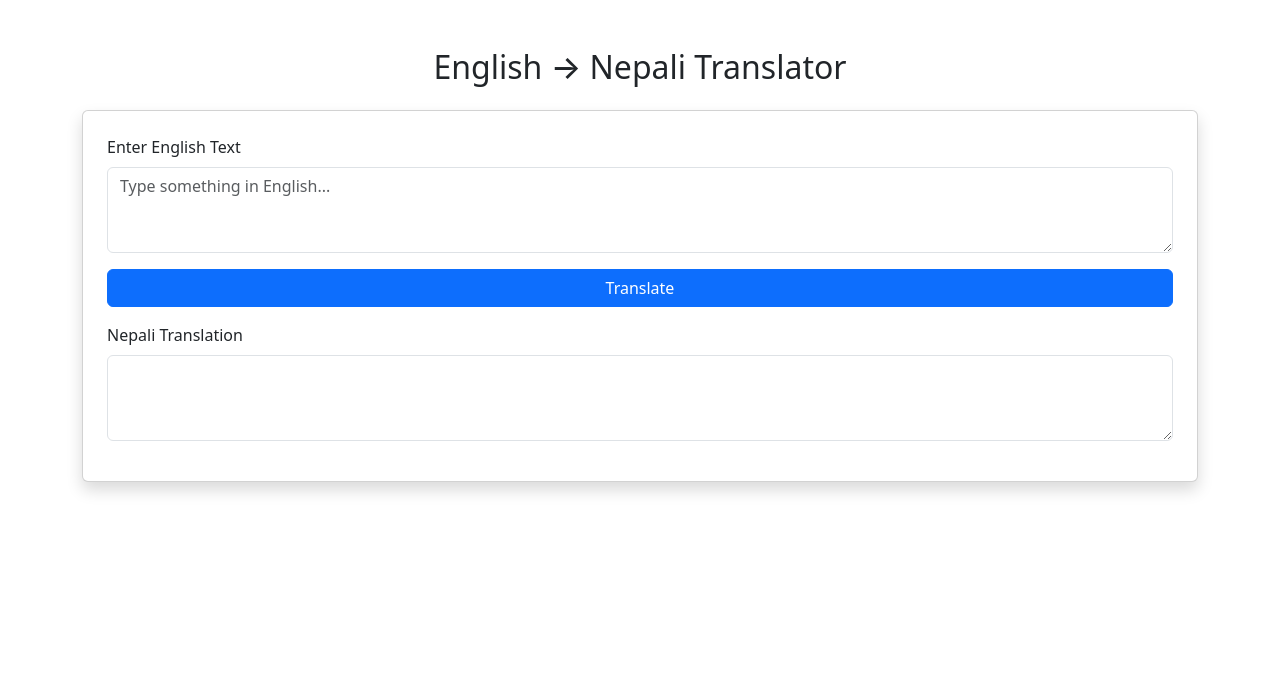
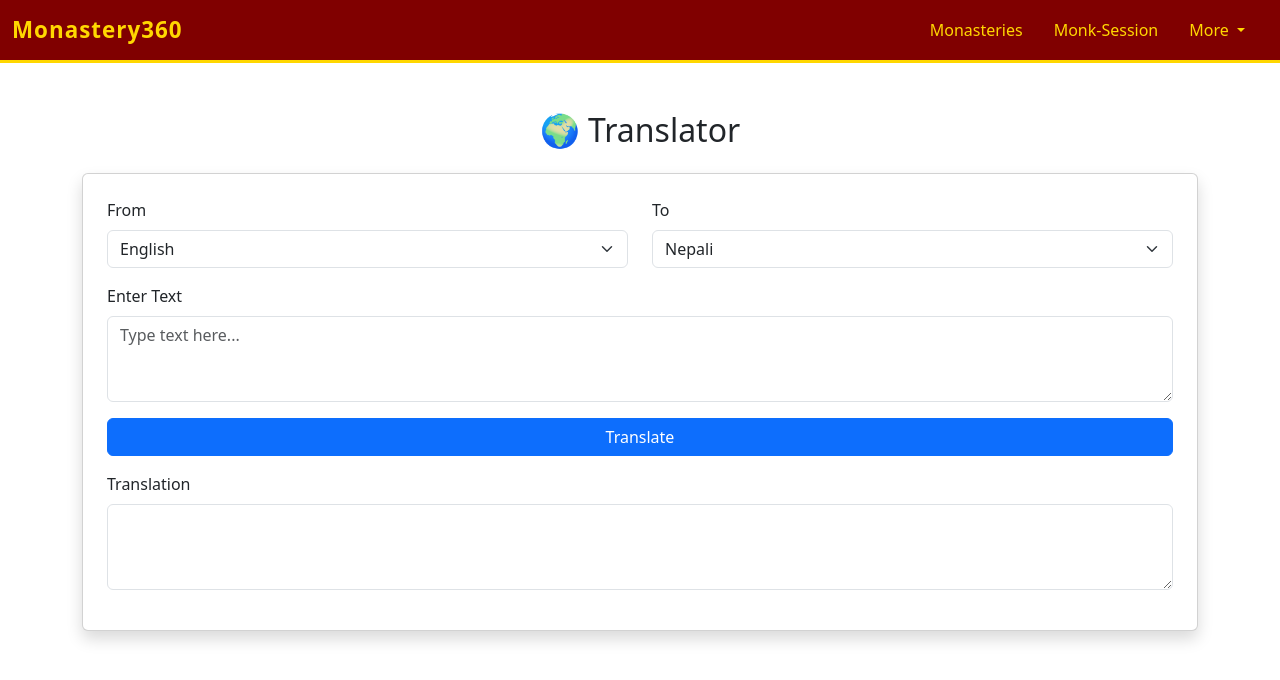
Before and after one commit to augustus21adi/digimonks, a plain HTML site: page translation.html in a window 1280 px wide. Drawn offline with nearby package versions, Linux system fonts and the light colour scheme.

Commit message:
Update translation.html

```diff
--- a/translation.html
+++ b/translation.html
@@ -3,23 +3,79 @@
 <head>
   <meta charset="UTF-8">
   <meta name="viewport" content="width=device-width, initial-scale=1.0">
-  <title>English to Nepali Translator</title>
+  <title>Multi-Language Translator</title>
   <link href="https://cdn.jsdelivr.net/npm/bootstrap@5.3.3/dist/css/bootstrap.min.css" rel="stylesheet">
+  <link rel="stylesheet" href="./styles.css">
 </head>
 <body>
+
+        <nav class="navbar navbar-expand-lg"> <!--bg-body-territory-->
+  <div class="container-fluid">
+    <a class="navbar-brand" href="index.html">Monastery360</a>
+    <button class="navbar-toggler" type="button" data-bs-toggle="collapse" data-bs-target="#navbarNavDropdown" aria-controls="navbarNavDropdown" aria-expanded="false" aria-label="Toggle navigation">
+      <span class="navbar-toggler-icon"></span>
+    </button>
+    <div class="collapse navbar-collapse" id="navbarNavDropdown">
+      <ul class="navbar-nav ms-auto">
+        <!-- <li class="nav-item">
+          <a class="nav-link active" aria-current="page" href="#">Home</a>
+        </li> -->
+        <li class="nav-item">
+          <a class="nav-link" href="monasteries.html">Monasteries</a>
+        </li>
+        <li class="nav-item">
+          <a class="nav-link" href="./mentorsession.html">Monk-Session</a>
+        </li>
+        <li class="nav-item dropdown">
+          <a class="nav-link dropdown-toggle" href="#" role="button" data-bs-toggle="dropdown" aria-expanded="false">
+            More
+          </a>
+          <ul class="dropdown-menu">
+            <li><a class="dropdown-item" href="./profile.html">Profile</a></li>
+            <li><a class="dropdown-item" href="./translation.html">Language</a></li>
+            <li><a class="dropdown-item" href="./order.html">Order</a></li>
+          </ul>
+        </li>
+      </ul>
+    </div>
+  </div>
+</nav>
 <div class="container py-5">
-  <h2 class="text-center mb-4">English → Nepali Translator</h2>
+  <h2 class="text-center mb-4">🌍 Translator</h2>
 
   <div class="card p-4 shadow">
-    <div class="mb-3">
-      <label for="inputText" class="form-label">Enter English Text</label>
-      <textarea id="inputText" class="form-control" rows="3" placeholder="Type something in English..."></textarea>
+    <!-- Language Selection -->
+    <div class="row mb-3">
+      <div class="col">
+        <label for="fromLang" class="form-label">From</label>
+        <select id="fromLang" class="form-select">
+          <option value="en">English</option>
+          <option value="ne">Nepali</option>
+          <option value="bo">Tibetan</option>
+        </select>
+      </div>
+      <div class="col">
+        <label for="toLang" class="form-label">To</label>
+        <select id="toLang" class="form-select">
+          <option value="ne">Nepali</option>
+          <option value="en">English</option>
+          <option value="bo">Tibetan</option>
+        </select>
+      </div>
     </div>
 
+    <!-- Input Text -->
+    <div class="mb-3">
+      <label for="inputText" class="form-label">Enter Text</label>
+      <textarea id="inputText" class="form-control" rows="3" placeholder="Type text here..."></textarea>
+    </div>
+
+    <!-- Translate Button -->
     <button class="btn btn-primary w-100 mb-3" onclick="translateText()">Translate</button>
 
+    <!-- Output Text -->
     <div class="mb-3">
-      <label for="outputText" class="form-label">Nepali Translation</label>
+      <label for="outputText" class="form-label">Translation</label>
       <textarea id="outputText" class="form-control" rows="3" readonly></textarea>
     </div>
   </div>
@@ -28,14 +84,21 @@
 <script>
 async function translateText() {
   let text = document.getElementById("inputText").value;
+  let from = document.getElementById("fromLang").value;
+  let to = document.getElementById("toLang").value;
+
   if (!text.trim()) {
     alert("Please enter some text to translate!");
     return;
   }
+  if (from === to) {
+    alert("Source and target languages cannot be the same!");
+    return;
+  }
 
-  // Using MyMemory Translation API (free for demo use)
+  // Call MyMemory Translation API
   let response = await fetch(
-    `https://api.mymemory.translated.net/get?q=${encodeURIComponent(text)}&langpair=en|ne`
+    `https://api.mymemory.translated.net/get?q=${encodeURIComponent(text)}&langpair=${from}|${to}`
   );
   let data = await response.json();
   document.getElementById("outputText").value = data.responseData.translatedText;
```
